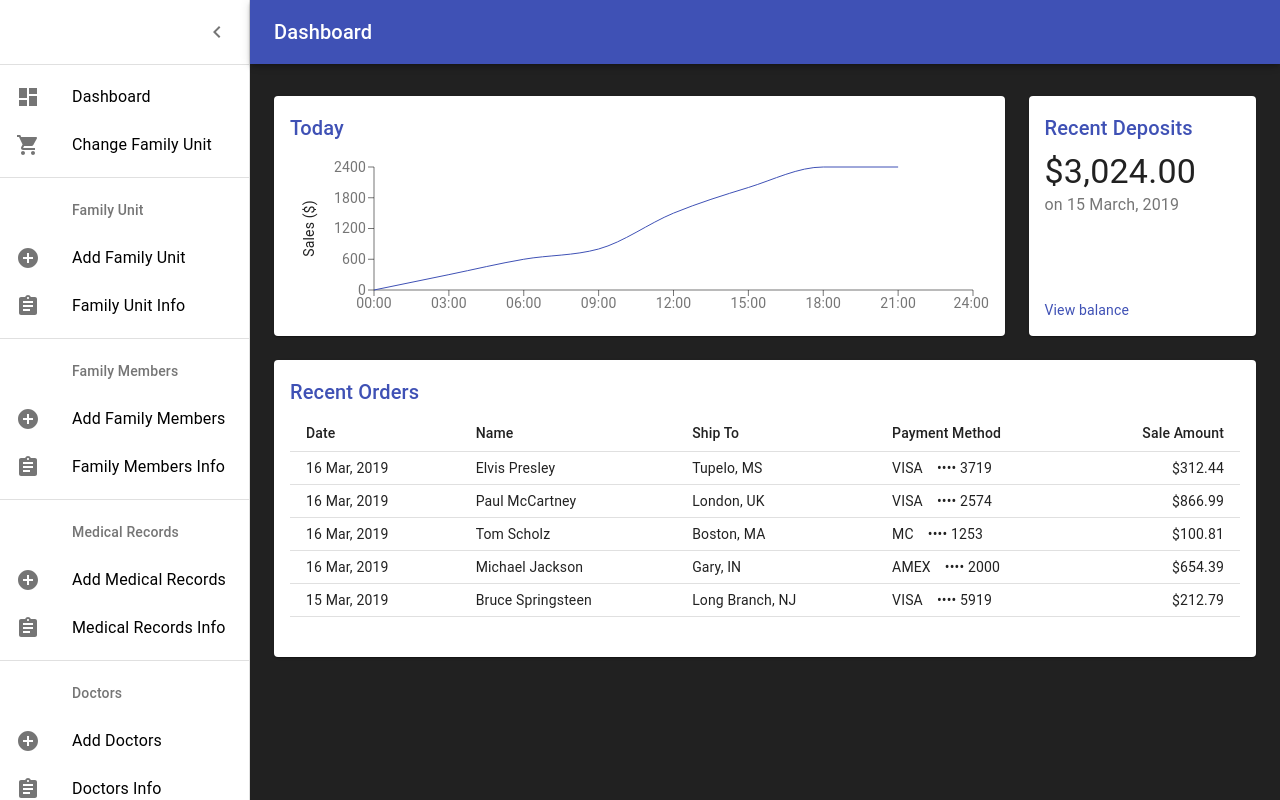
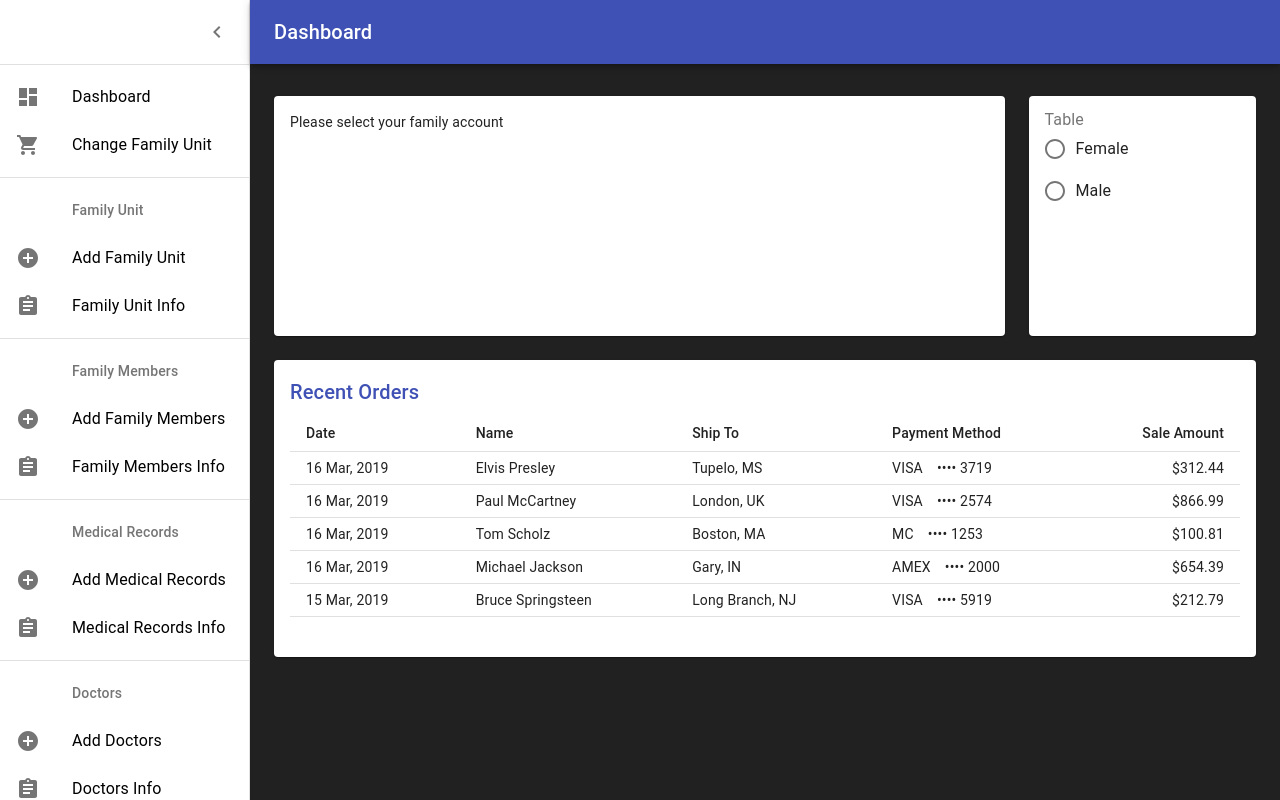
Before and after one commit to BobanL/family-health-tracking, a React (Create React App) app: page / in a window 1280 px wide. Built offline with nearby package versions, Linux system fonts and the light colour scheme.

Commit message:
WIP: make dashboard more useful

```diff
--- a/src/Dashboard.js
+++ b/src/Dashboard.js
@@ -11,6 +11,18 @@ import Chart from "./Chart";
 import Deposits from "./Deposits";
 import Orders from "./Orders";
 import { Header } from "./Header";
+import Radio from "@material-ui/core/Radio";
+import RadioGroup from "@material-ui/core/RadioGroup";
+import FormControlLabel from "@material-ui/core/FormControlLabel";
+import FormControl from "@material-ui/core/FormControl";
+import FormLabel from "@material-ui/core/FormLabel";
+import Table from "@material-ui/core/Table";
+import TableBody from "@material-ui/core/TableBody";
+import TableCell from "@material-ui/core/TableCell";
+import TableContainer from "@material-ui/core/TableContainer";
+import TableHead from "@material-ui/core/TableHead";
+import TableRow from "@material-ui/core/TableRow";
+import Cookies from "universal-cookie";
 
 const drawerWidth = 250;
 export const useStyles = makeStyles((theme) => ({
@@ -103,6 +115,18 @@ export const useStyles = makeStyles((theme) => ({
 export function Dashboard() {
   const classes = useStyles();
   const fixedHeightPaper = clsx(classes.paper, classes.fixedHeight);
+  const cookies = new Cookies();
+  let fullResponse = [{}];
+  if (cookies.get("familyUnit")) {
+    //const get = await fetch(`http://localhost:3001/get/med_rec/1/1`);
+    //fullResponse = await get.json();
+  }
+  const [value, setValue] = React.useState("female");
+
+  const handleChange = (event) => {
+    setValue(event.target.value);
+    console.log(event.target.value);
+  };
 
   return (
     <main className={classes.content}>
@@ -112,13 +136,57 @@ export function Dashboard() {
           {/* Chart */}
           <Grid item xs={12} md={8} lg={9}>
             <Paper className={fixedHeightPaper}>
-              <Chart />
+              {!cookies.get("familyUnit") ? (
+                "Please select your family account"
+              ) : (
+                <TableContainer component={Paper}>
+                  <Table className={classes.table} aria-label="simple table">
+                    <TableHead>
+                      <TableRow>
+                        {Object.keys(fullResponse[0]).map((key) => (
+                          <TableCell>{key}</TableCell>
+                        ))}
+                      </TableRow>
+                    </TableHead>
+                    <TableBody>
+                      {fullResponse.map((row) => (
+                        <TableRow>
+                          {Object.keys(row).map((key) => (
+                            <TableCell component="th" scope="row">
+                              {row[key]}
+                            </TableCell>
+                          ))}
+                        </TableRow>
+                      ))}
+                    </TableBody>
+                  </Table>
+                </TableContainer>
+              )}
             </Paper>
           </Grid>
           {/* Recent Deposits */}
           <Grid item xs={12} md={4} lg={3}>
             <Paper className={fixedHeightPaper}>
-              <Deposits />
+              {" "}
+              <FormControl component="fieldset">
+                <FormLabel component="legend">Table</FormLabel>
+                <RadioGroup
+                  aria-label="table"
+                  name="table1"
+                  onChange={handleChange}
+                >
+                  <FormControlLabel
+                    value="female"
+                    control={<Radio />}
+                    label="Female"
+                  />
+                  <FormControlLabel
+                    value="male"
+                    control={<Radio />}
+                    label="Male"
+                  />
+                </RadioGroup>
+              </FormControl>
             </Paper>
           </Grid>
           {/* Recent Orders */}
--- a/src/listItems.js
+++ b/src/listItems.js
@@ -15,7 +15,7 @@ export const mainListItems = (tableName, fieldName, id, classes) => {
       <Link
         style={{ textDecoration: "none", color: "#000" }}
         to={{
-          pathname: `/table`,
+          pathname: `/`,
           state: {
             tableName,
             fieldName,
```
Also changed, not shown: 1 other file (tests, documents, lock files or other folders).
